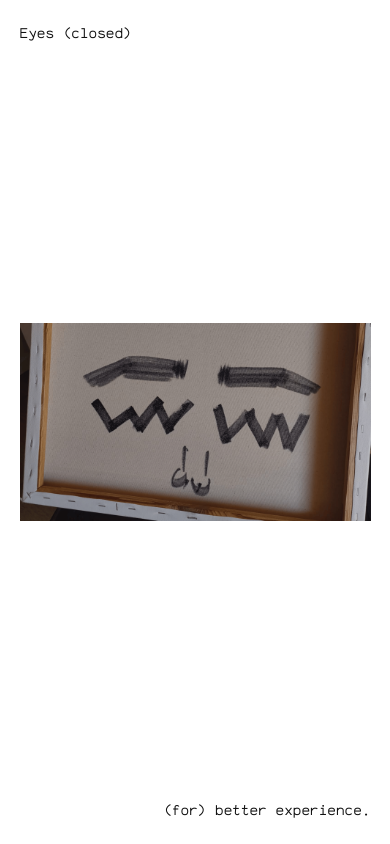
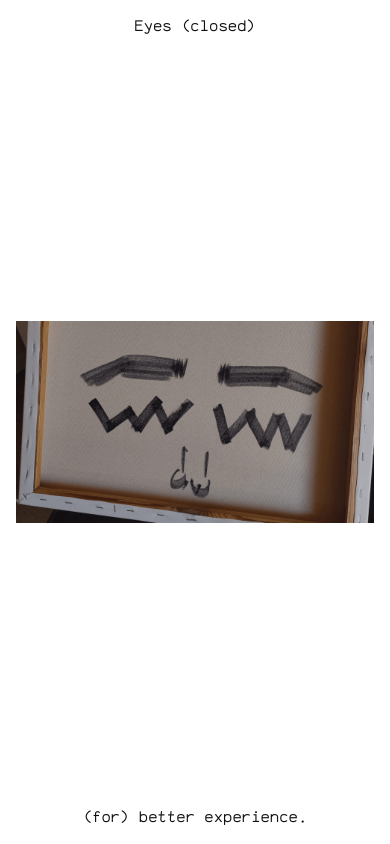
Before and after one commit to withhoti/testing, a plain HTML site: page index.html in a window 390 px wide. Drawn offline with Linux system fonts and the light colour scheme.

Commit message:
Update index.html

```diff
--- a/index.html
+++ b/index.html
@@ -2,7 +2,7 @@
 <html lang="nl">
 <head>
 <meta charset="UTF-8">
-<meta name="viewport" content="width=device-width, initial-scale=1.0">
+<meta name="viewport" content="width=device-width, initial-scale=1.0, maximum-scale=1.0">
 <title>Eyes (closed)</title>
 <style>
   @font-face {
@@ -22,17 +22,18 @@
     background: #ffffff;
     color: #111111;
     font-family: "AnkaCoder", monospace;
-    height: 100vh;
+    height: 100dvh;
     display: flex;
     flex-direction: column;
     align-items: center;
     justify-content: space-between;
-    padding: 3vh 5vw;
+    padding: 2.5vh 5vw;
     text-align: center;
+    gap: 1.5vh;
   }
   .title {
-    font-size: clamp(0.9rem, 2.2vw, 1.6rem);
-    align-self: flex-start;
+    font-size: clamp(0.85rem, 2.2vw, 1.6rem);
+    flex-shrink: 0;
   }
   .image-wrap {
     flex: 1;
@@ -49,10 +50,22 @@
     height: auto;
     object-fit: contain;
     display: block;
+    margin: 0 auto;
   }
   .caption {
-    font-size: clamp(0.9rem, 2.2vw, 1.6rem);
-    align-self: flex-end;
+    font-size: clamp(0.85rem, 2.2vw, 1.6rem);
+    flex-shrink: 0;
+  }
+
+  /* Mobiel: iets kleinere tekst en marges, zodat alles gegarandeerd past */
+  @media (max-width: 600px) {
+    body {
+      padding: 2vh 4vw;
+      gap: 1vh;
+    }
+    .title, .caption {
+      font-size: clamp(0.75rem, 4vw, 1rem);
+    }
   }
 </style>
 </head>
@@ -61,7 +74,7 @@
   <div class="title">Eyes (closed)</div>
 
   <div class="image-wrap">
-    <img src="withotifotoart.png" alt="with Hoti">
+    <img src="withotifotoart.png" alt="Eyes closed">
   </div>
 
   <div class="caption">(for) better experience.</div>
```
